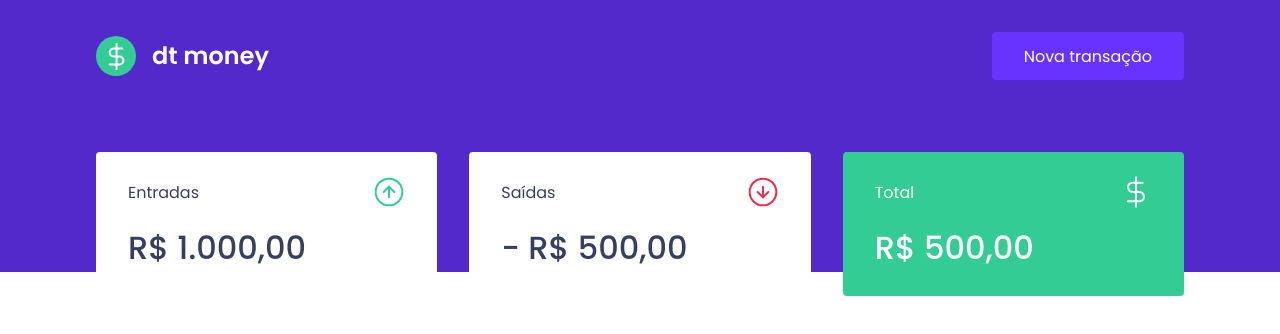
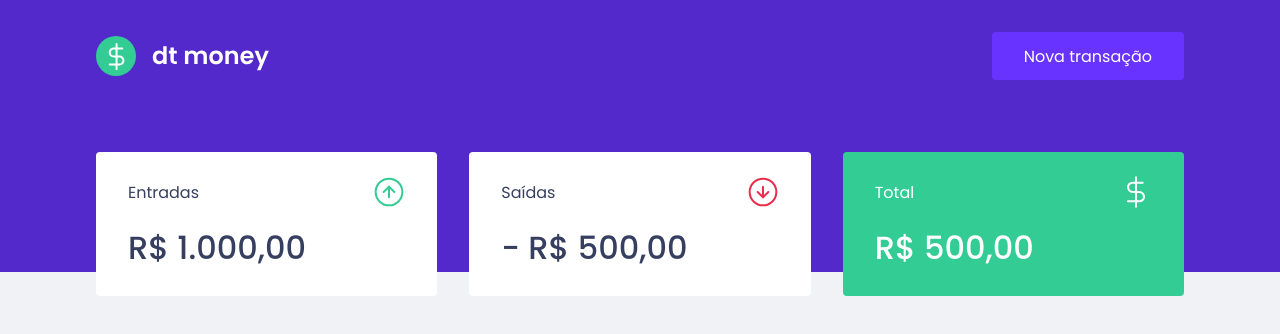
Before and after one commit to rodrigohenriquerc/ignite-02-dtmoney, a React (Create React App) app: page / in a window 1280 px wide. Shown: the top 334 px of the page. Built offline with nearby package versions, Linux system fonts and the light colour scheme.

Commit message:
style: fix app background color

```diff
--- a/src/styles/global.ts
+++ b/src/styles/global.ts
@@ -28,7 +28,7 @@ export const GlobalStyle = createGlobalStyle`
   }
 
   body {
-    background: var(---background);
+    background: var(--background);
     -webkit-font-smoothing: antialiased;
   }
 
```
